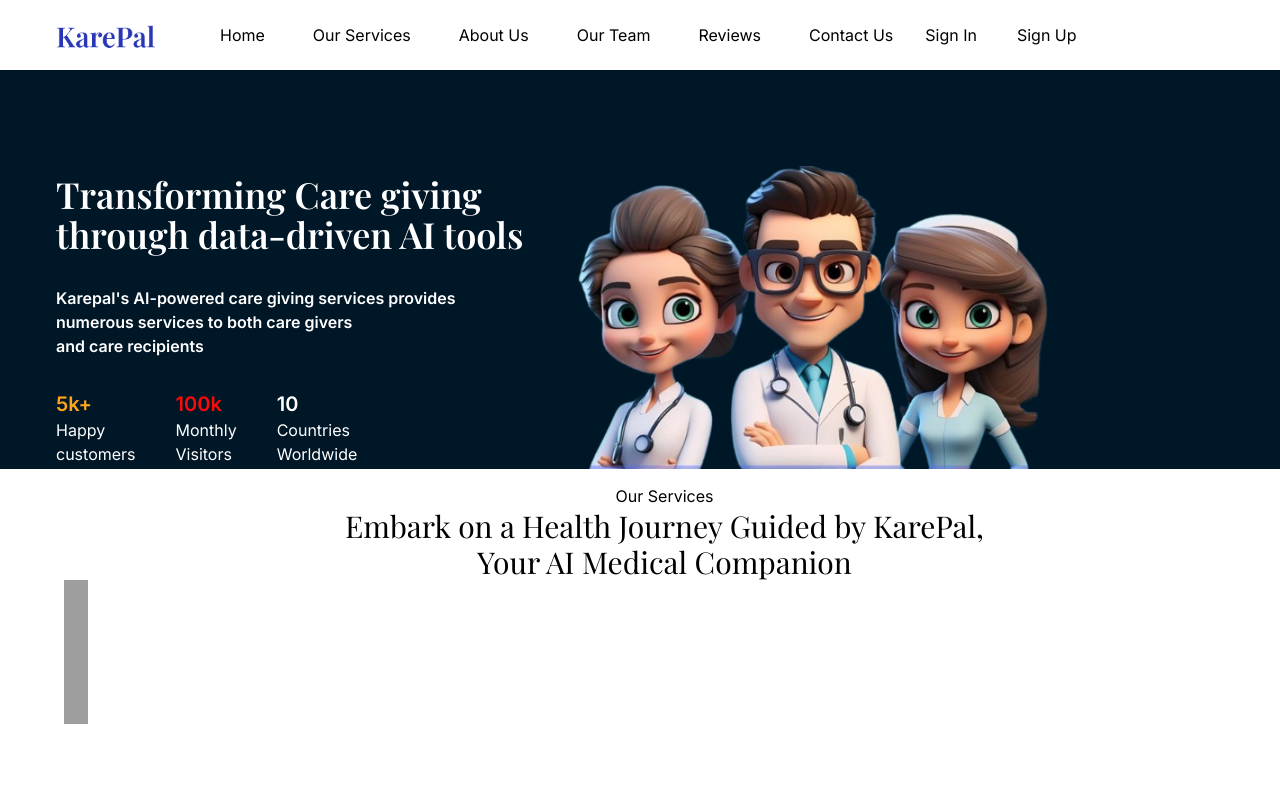
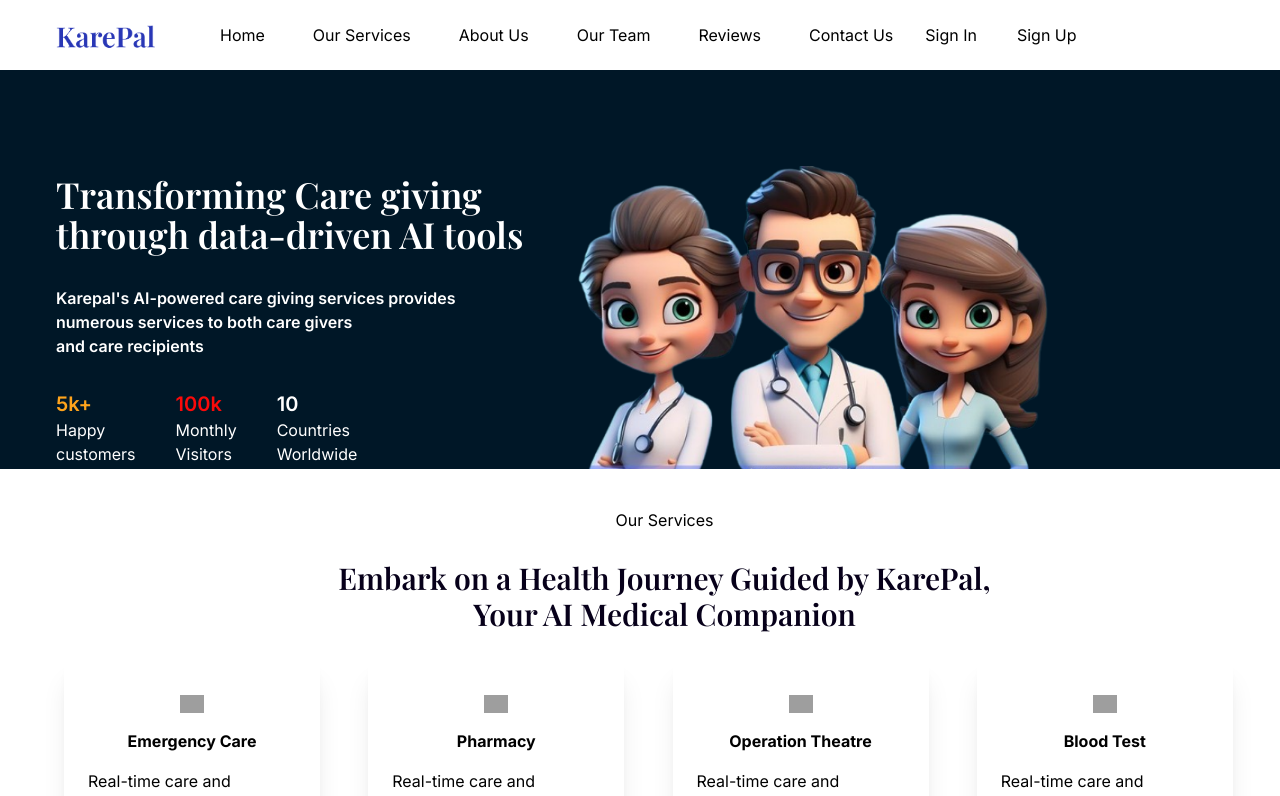
Before and after one commit to ChiefLopes/KarePal, a Next.js app: page / in a window 1280 px wide. Shown: the top 796 px of the page. Built offline with nearby package versions, Linux system fonts and the light colour scheme; grey boxes are pictures that could not be loaded; a web font is replaced by a local one.

Commit message:
added the grid layout on the service page amd also added shaodw effect to them on hover

```diff
--- a/app/pages/services.tsx
+++ b/app/pages/services.tsx
@@ -4,23 +4,30 @@
 
 const Services = () => {
   return (
-    <div className="container-lg">
+    <div className="container-lg space-y-7 pt-6">
       <div className="text-center">
         <h1 className="">Our Services</h1>
+      </div>
+      <div className="text-center">
         <p
-          className="text-xl lg:text-3xl"
+          className="text-xl lg:text-3xl font-semibold text-[#07001A]"
           style={{ fontFamily: "'Playfair Display', serif" }}
         >
           Embark on a Health Journey Guided by KarePal, <br /> Your AI Medical
           Companion
         </p>
       </div>
-          <div>
-              {SERVICE_GRID.map((service) => (
-                  <div key={service.title}>
-                      <Image src={service.icon} alt="icon" width={24} height={24} />
-                  </div>
-              ))}
+      <div className="grid grid-cols-2 lg:grid-cols-4 gap-4 ">
+        {SERVICE_GRID.map((service) => (
+          <div
+            key={service.title}
+            className="w-64 h-72 space-y-4 hover:bg-[#2937B6] rounded transition duration-300 ease-linear shadow-xl flex flex-col items-center justify-center"
+          >
+            <Image src={service.icon} alt="icon" width={24} height={24} />
+            <h2 className="font-bold">{service.title}</h2>
+            <p className="max-w-52">{service.desc}</p>
+          </div>
+        ))}
       </div>
     </div>
   );
--- a/app/utils/constants.tsx
+++ b/app/utils/constants.tsx
@@ -35,42 +35,42 @@
 
 export const SERVICE_GRID: TYPES[] = [
   {
-    icon: "/stethoscope.png",
+    icon: "/app/Assets/images/stethoscope.png",
     title: "Emergency Care",
     desc: "Real-time care and assistance, detection of illnesses before physical signs, and the enabling of natural language processing.",
   },
   {
-    icon: "/stethoscope.png",
+    icon: "/app/Assets/images/stethoscope.png",
     title: "Pharmacy",
     desc: "Real-time care and assistance, detection of illnesses before physical signs, and the enabling of natural language processing.",
   },
   {
-    icon: "/stethoscope.png",
+    icon: "/app/Assets/images/stethoscope.png",
     title: "Operation Theatre",
     desc: "Real-time care and assistance, detection of illnesses before physical signs, and the enabling of natural language processing.",
   },
   {
-    icon: "/stethoscope.png",
+    icon: "/app/Assets/images/stethoscope.png",
     title: "Blood Test",
     desc: "Real-time care and assistance, detection of illnesses before physical signs, and the enabling of natural language processing.",
   },
   {
-    icon: "/stethoscope.png",
+    icon: "/app/Assets/images/stethoscope.png",
     title: "Doctor Service",
     desc: "Real-time care and assistance, detection of illnesses before physical signs, and the enabling of natural language processing.",
   },
   {
-    icon: "/stethoscope.png",
+    icon: "/app/Assets/images/stethoscope.png",
     title: "Outdoor Check-up",
     desc: "Real-time care and assistance, detection of illnesses before physical signs, and the enabling of natural language processing.",
   },
   {
-    icon: "/stethoscope.png",
+    icon: "/app/Assets/images/stethoscope.png",
     title: "Care Giving",
     desc: "Real-time care and assistance, detection of illnesses before physical signs, and the enabling of natural language processing.",
   },
   {
-    icon: "/stethoscope.png",
+    icon: "/app/Assets/images/stethoscope.png",
     title: "Surgery",
     desc: "Real-time care and assistance, detection of illnesses before physical signs, and the enabling of natural language processing.",
   },
```
